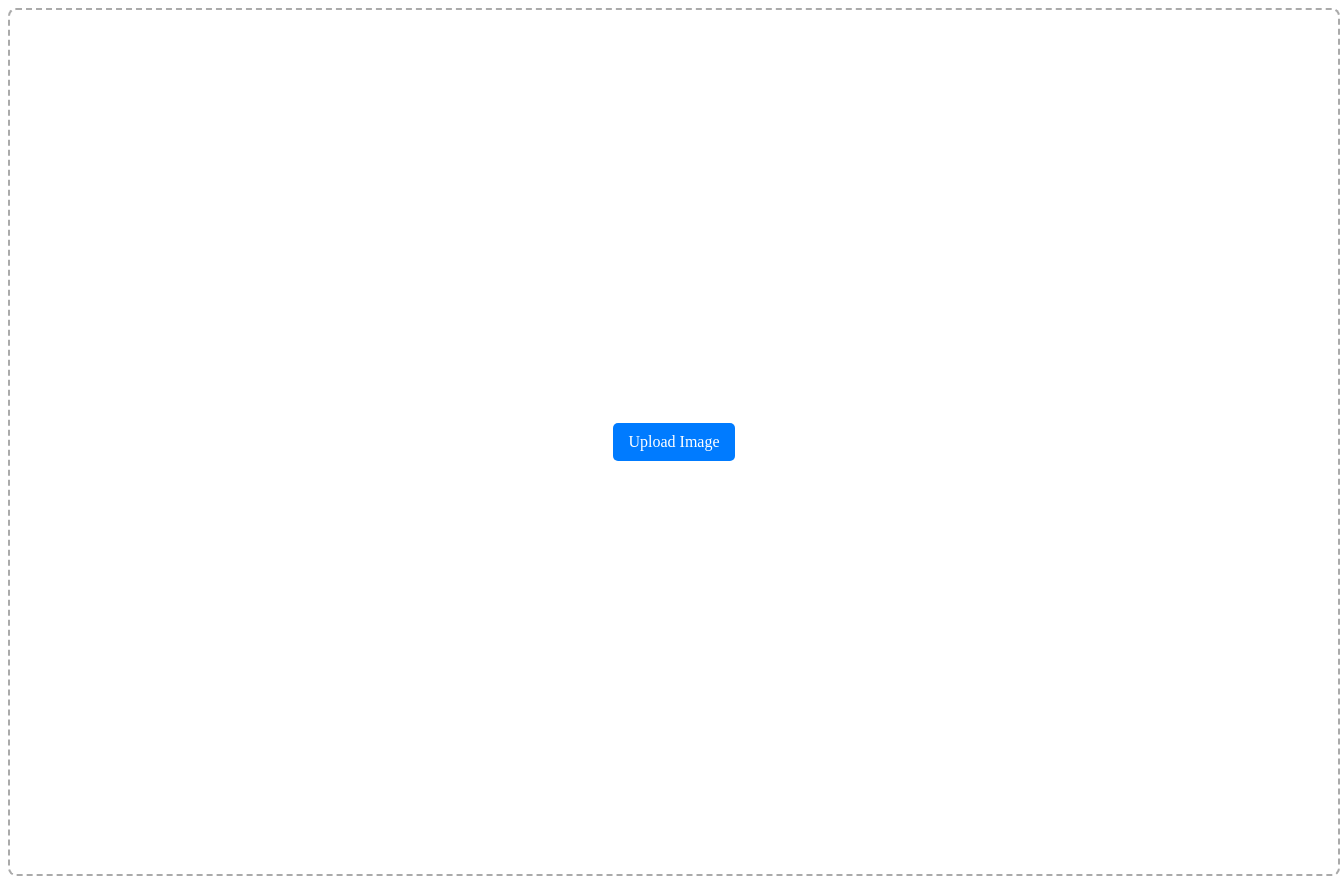
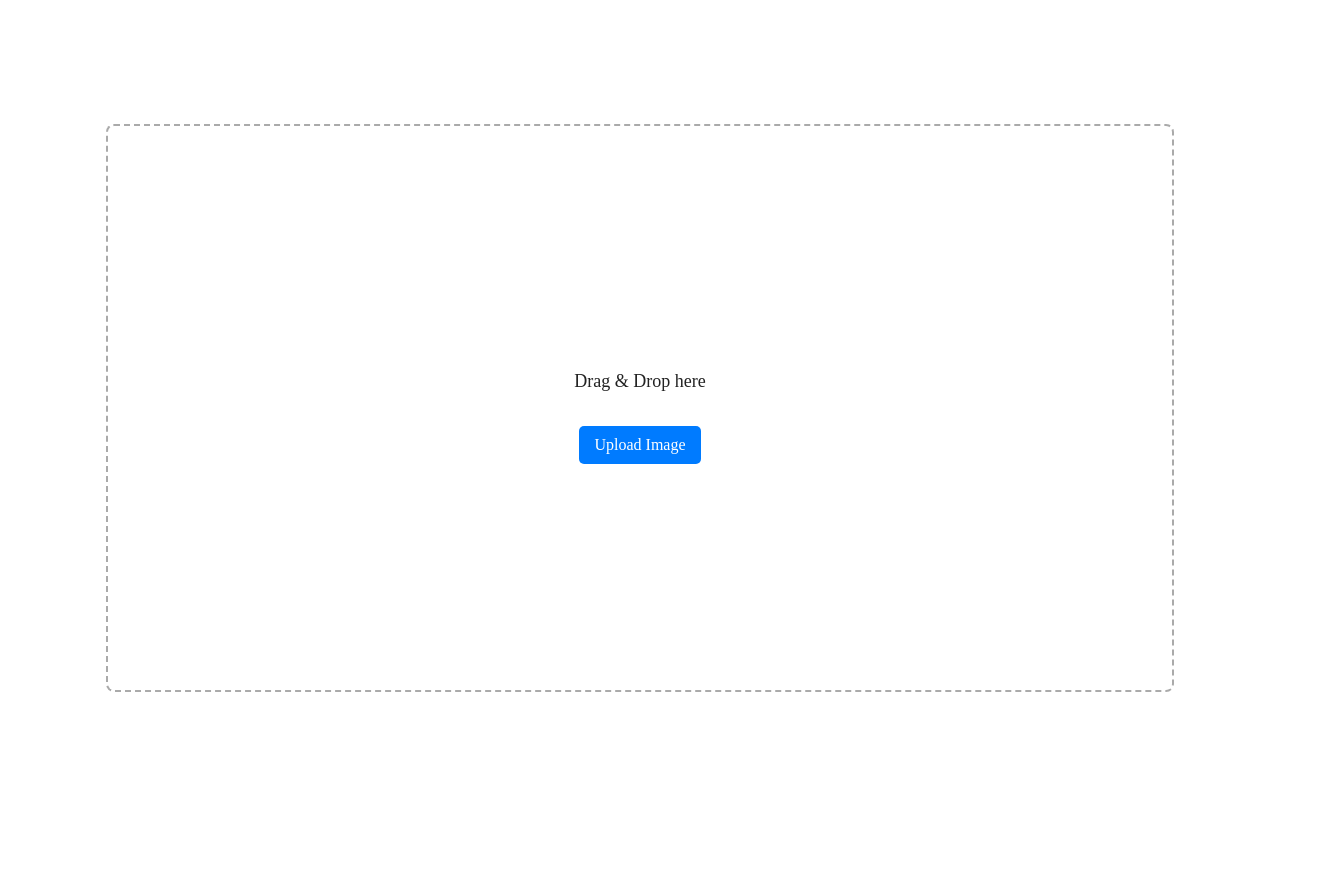
Before and after one commit to mosahle7/mst-image-compressor, a React (Vite) app: page / in a window 1280 px wide. Shown: the whole page, 1340 px wide, since content can reach past the window. After the commit the page ends 816 px from the top, so only its background shows below. Built offline with nearby package versions, Linux system fonts and the light colour scheme.

Commit message:
Drag & Drop Added!

```diff
--- a/src/components/ImageUploader.jsx
+++ b/src/components/ImageUploader.jsx
@@ -6,36 +6,79 @@ const ImageUploader = () => {
     const [preview, setPreview] = useState(null);
 
     const handleFileChange = (event) => {
-        const file = event.target.files[0];
+        let file;
+        if (event.target.files && event.target.files.length>0){
+            file = event.target.files[0];
+        }
+        else if (event.dataTransfer && event.dataTransfer.files.length>0) {
+            file = event.dataTransfer.files[0];
+        }
+
+
         if (file){
             setImage(file);
             setPreview(URL.createObjectURL(file));
         }
     };
 
+    const handleDragOver = (event) => {
+        event.preventDefault();
+    };
+
+    const handleDrop = (event) => {
+        event.preventDefault();
+        console.log(event.dataTransfer.files)
+        handleFileChange(event);
+
+    };
+
     return(
-        <Container>
-        <FileInput id="file-upload" type="file" accept="image/*" onChange={handleFileChange}/>
-        <Label htmlFor="file-upload">Upload Image</Label>
+        <Wrapper>
+            <Container
+                onDragOver={handleDragOver}
+                onDrop={handleDrop}
+            >
+                <p>Drag & Drop here</p>
+                <FileInput id="file-upload" type="file" accept="image/*" onChange={handleFileChange}/>
+                <Label htmlFor="file-upload">Upload Image</Label>
 
-        {preview && <PreviewImage src={preview} alt="Preview"/>}
-        </Container>
+                {preview && <PreviewImage src={preview} alt="Preview"/>}
+            </Container>
+        </Wrapper>
     )
 
 }
 
+const Wrapper = styled.div`
+    display: flex;
+    align-items: center;
+    justify-content: center;
+    height: 100vh;
+
+`
 const Container = styled.div`
     display: flex;
     align-items: center;
     flex-direction: column;
     justify-content: center;
-    height: 100vh;
+    height: 500px;
     gap: 1rem;
     padding: 2rem;
     border: 2px dashed #aaa;
     border-radius: 8px;
     text-align: center;
-    width: 100%;
+    width: 90%;
+    max-width: 1000px;
+    max-height: 100vh;
+    cursor: pointer;
+    &:hover {
+        border-color: #007bff
+    }
+
+    p{
+        color: #222;
+        font-size: 18px;
+    }
 `
 
 const FileInput = styled.input`
```
